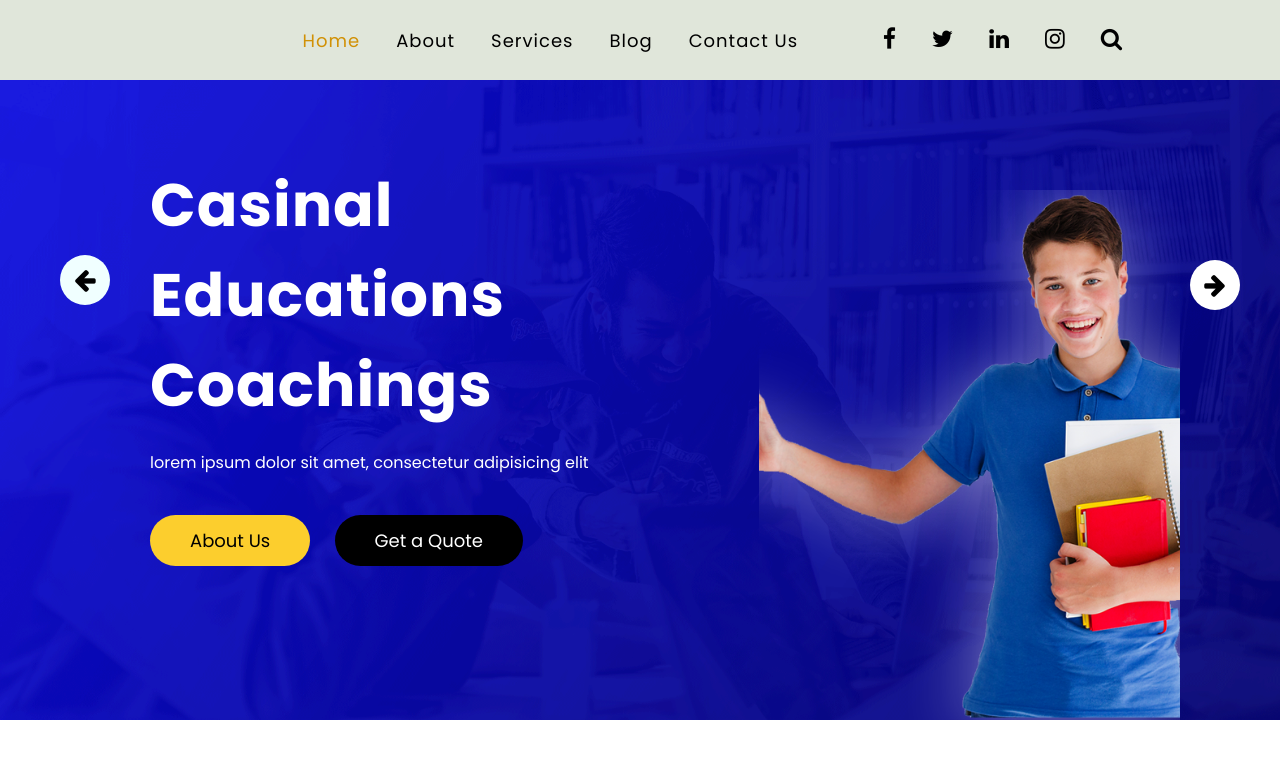
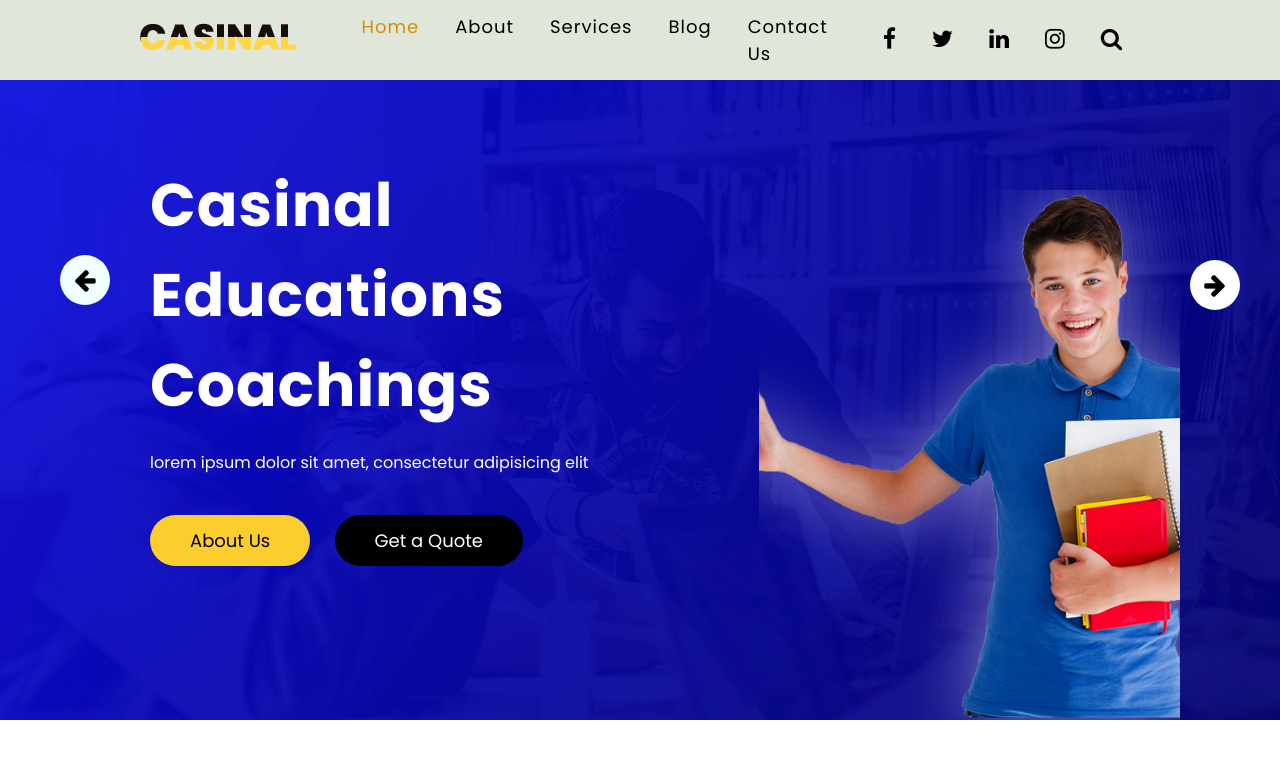
Before and after one commit to Codewithsalim12/Educationalweb.github.io, a plain HTML site: page index.html in a window 1280 px wide. Shown: the top 769 px of the page. Drawn offline with Linux system fonts and the light colour scheme; files whose address does not match are found by name.

Commit message:
Update index.html

```diff
--- a/index.html
+++ b/index.html
@@ -13,7 +13,7 @@
   <body>
     <nav id="home">
       <div class="logo">
-        <img src="/project-2/assets/logo.png" alt="" />
+        <img src="/assets/logo.png" alt="" />
       </div>
       <input type="checkbox" id="click" />
       <label for="click" class="menu-btn">
```
